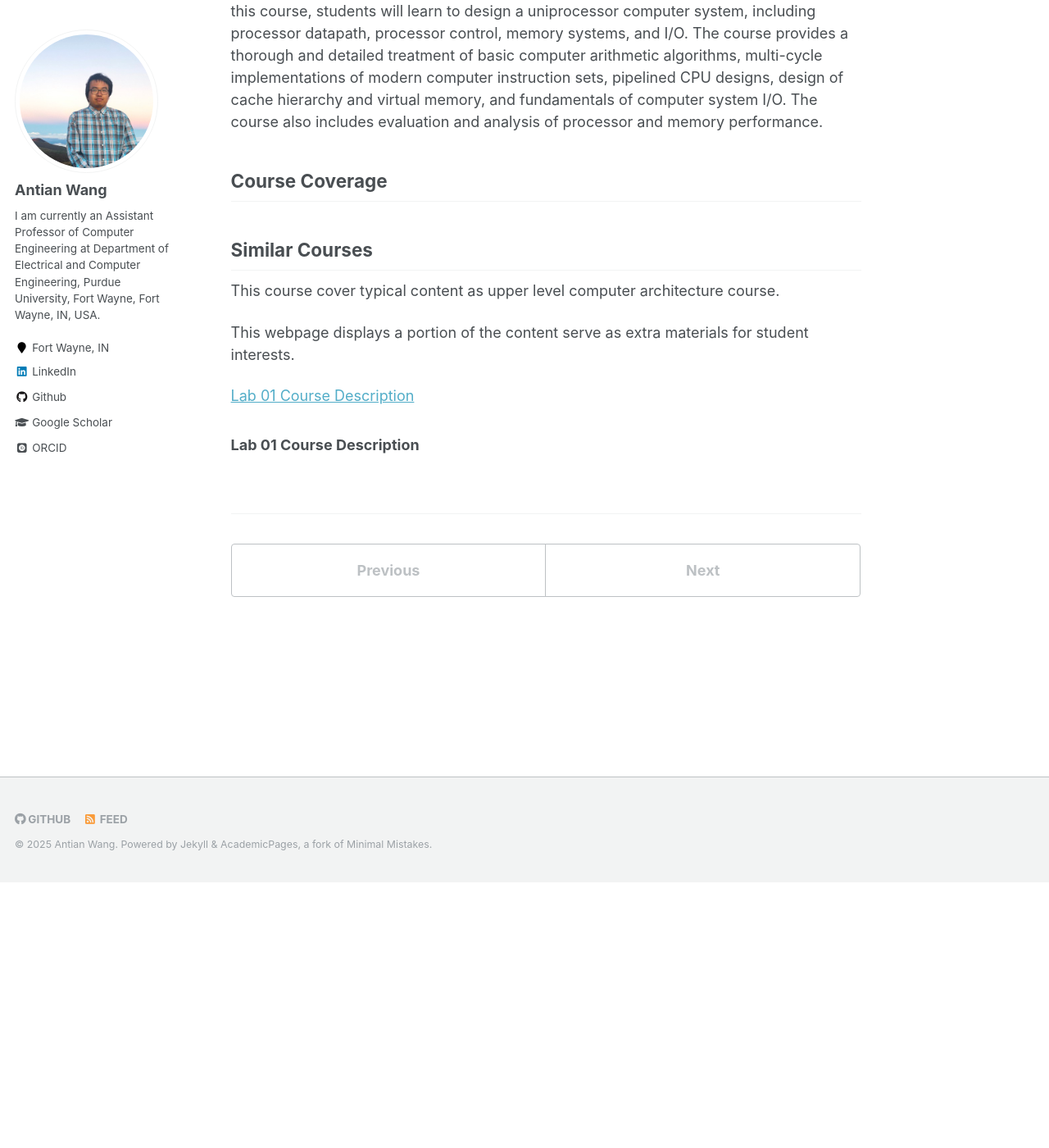
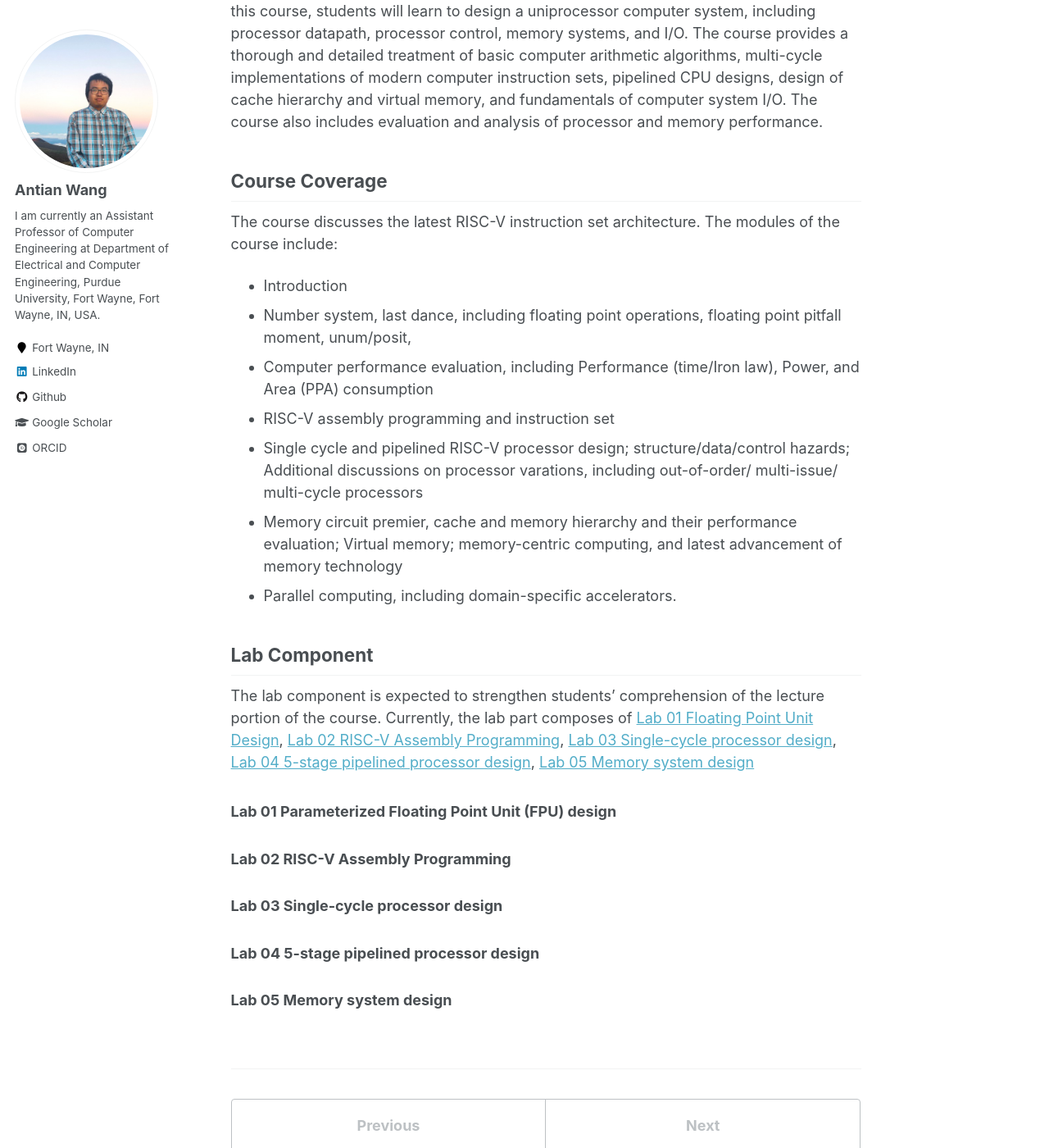
Before and after one commit to wangantian/wangantian.github.io, a Jekyll site: the page built from _teaching/PFW_ECE43700.md, in a window 1280 px wide and 1400 px high, scrolled down 324 px. Shown: the whole window at 82% size. Built offline with Jekyll 4.4.1, drawn with Linux system fonts in a browser that asks for light colours; some web fonts are replaced.

Commit message:
update0810

```diff
--- a/_teaching/PFW_ECE43700.md
+++ b/_teaching/PFW_ECE43700.md
@@ -11,15 +11,28 @@ location: "Fort Wayne, IN, USA"
 Computer design is the science and art of selecting and interconnecting hardware components to build a computer that meets functional, performance, and cost goals. In this course, students will learn to design a uniprocessor computer system, including processor datapath, processor control, memory systems, and I/O. The course provides a thorough and detailed treatment of basic computer arithmetic algorithms, multi-cycle implementations of modern computer instruction sets, pipelined CPU designs, design of cache hierarchy and virtual memory, and fundamentals of computer system I/O. The course also includes evaluation and analysis of processor and memory performance.
 
 <h2>Course Coverage</h2>
+The course discusses the latest RISC-V instruction set architecture. The modules of the course include:
 
+<ul>
+  <li>Introduction</li>
+  <li>Number system, last dance, including floating point operations, floating point pitfall moment, unum/posit,</li>
+  <li>Computer performance evaluation, including Performance (time/Iron law), Power, and Area (PPA) consumption </li>
+  <li>RISC-V assembly programming and instruction set</li>
+  <li>Single cycle and pipelined RISC-V processor design; structure/data/control hazards; Additional discussions on processor varations, including out-of-order/ multi-issue/ multi-cycle processors</li>
+  <li>Memory circuit premier, cache and memory hierarchy and their performance evaluation; Virtual memory; memory-centric computing, and latest advancement of memory technology </li>
+  <li>Parallel computing, including domain-specific accelerators.</li>
+</ul>
 
-<h2>Similar Courses</h2>
+<h2>Lab Component</h2>
 
-This course cover typical content as upper level computer architecture course.
+The lab component is expected to strengthen students' comprehension of the lecture portion of the course. Currently, the lab part composes of [Lab 01 Floating Point Unit Design](#lab01), [Lab 02 RISC-V Assembly Programming](#lab02), [Lab 03 Single-cycle processor design](#lab03), [Lab 04 5-stage pipelined processor design](#lab04), [Lab 05 Memory system design](#lab05)
 
-This webpage displays a portion of the content serve as extra materials for student interests.
+<h3 id="lab01"> Lab 01 Parameterized Floating Point Unit (FPU) design</h3>
 
-[Lab 01 Course Description](#lab01_extra)
+<h3 id="lab02"> Lab 02 RISC-V Assembly Programming</h3>
 
+<h3 id="lab03"> Lab 03 Single-cycle processor design</h3>
 
-<h3 id="lab01_extra"> Lab 01 Course Description</h3>
+<h3 id="lab04"> Lab 04 5-stage pipelined processor design</h3>
+
+<h3 id="lab05"> Lab 05 Memory system design</h3>
```
Also changed, not shown: _resources/vivado_usage.md (+3 -1 lines).
